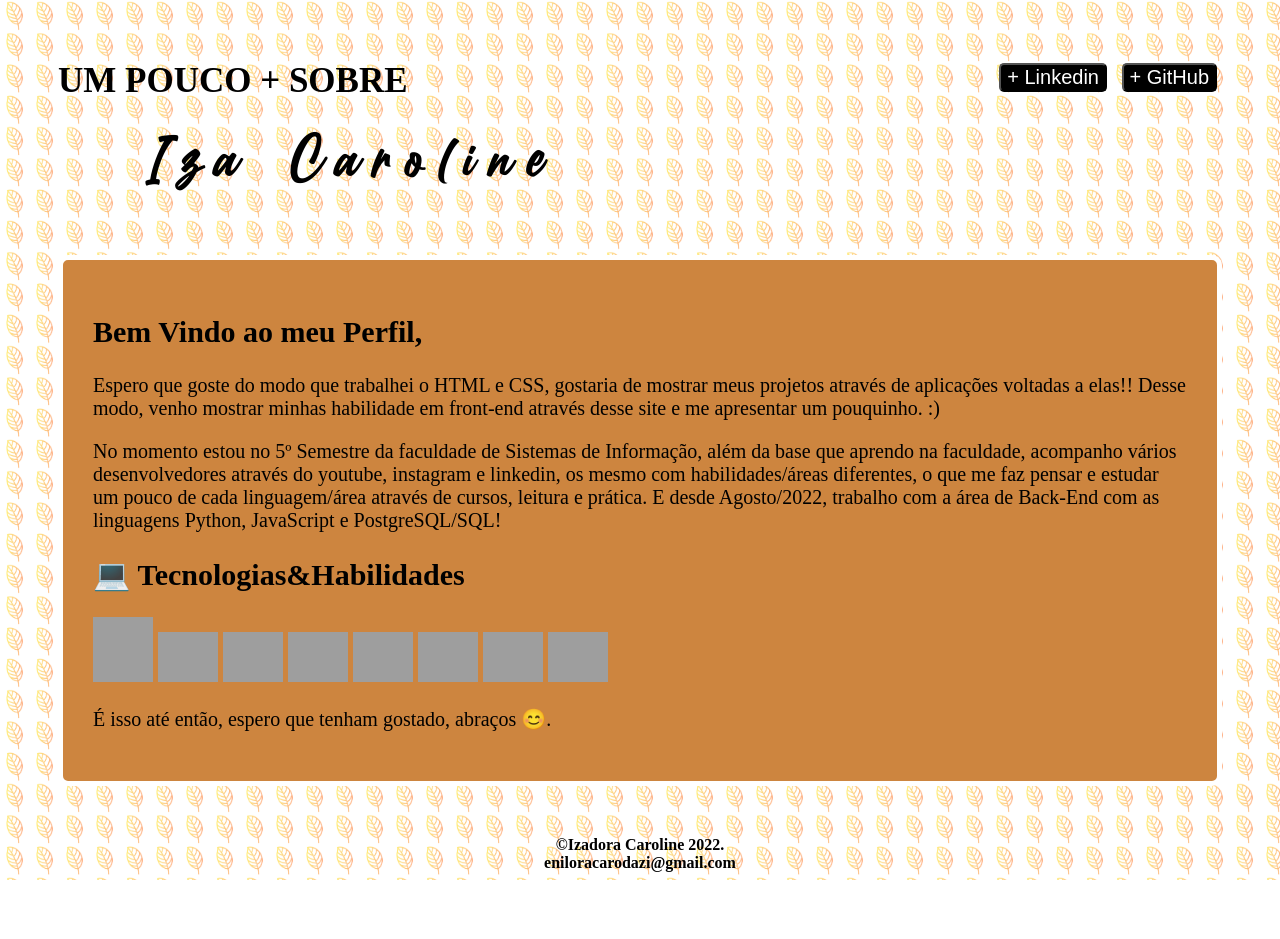
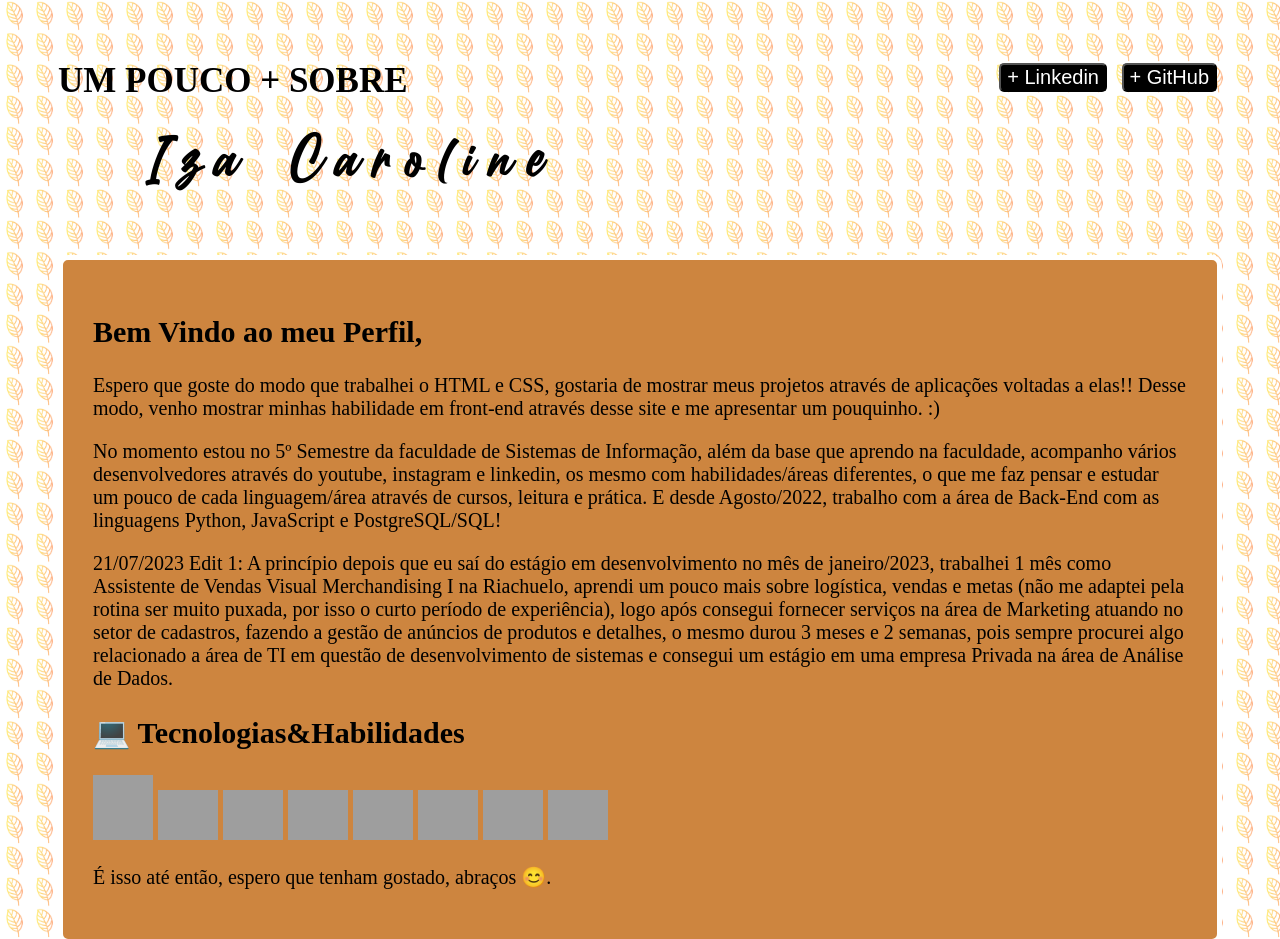
Before and after one commit to IzaCaroline/Portifolio_apresentacao, a plain HTML site: page index.html in a window 1280 px wide. Shown: the top 939 px of the page. Before the commit the page ends 880 px from the top, so only its background shows below. Drawn offline with Linux system fonts and the light colour scheme; grey boxes are pictures that could not be loaded; a script that the page names is missing.

Commit message:
Add files via upload
- Atualização de informações na carreira profissional.

```diff
--- a/index.html
+++ b/index.html
@@ -28,6 +28,8 @@
         estudar um pouco de cada linguagem/área através de cursos, leitura e prática.
         E desde Agosto/2022, trabalho com a área de Back-End com as linguagens Python, JavaScript e PostgreSQL/SQL!</p>
 
+        <p>21/07/2023 Edit 1: A princípio depois que eu saí do estágio em desenvolvimento no mês de janeiro/2023, trabalhei 1 mês como Assistente de Vendas Visual Merchandising I na Riachuelo, aprendi um pouco mais sobre logística, vendas e metas (não me adaptei pela rotina ser muito puxada, por isso o curto período de experiência), logo após consegui fornecer serviços na área de Marketing atuando no setor de cadastros, fazendo a gestão de anúncios de produtos e detalhes, o mesmo durou 3 meses e 2 semanas, pois sempre procurei algo relacionado a área de TI em questão de desenvolvimento de sistemas e consegui um estágio em uma empresa Privada na área de Análise de Dados. </p>
+
         <aside>
             <h2>💻 Tecnologias&Habilidades </h2>
             <div class="card"><img alt="iza_py" height="65" width="60" src="https://cdn.jsdelivr.net/gh/devicons/devicon/icons/python/python-original.svg" /></div>
```
